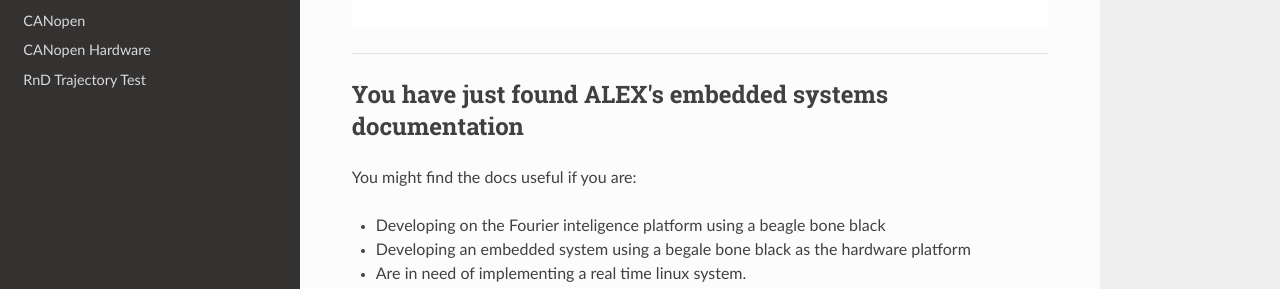
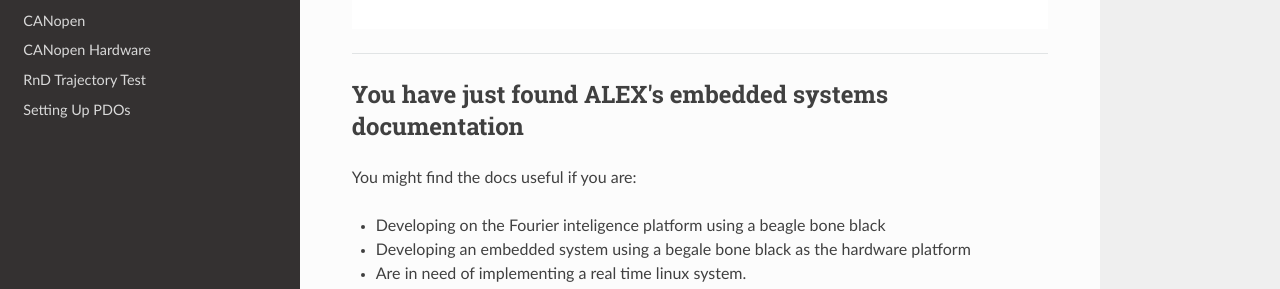
Before and after one commit to capstonealex/Embedded, an MkDocs documentation site: the page built from docs/index.md, in a window 1280 px wide. Shown: the part 566-855 px from the top of the page. Built offline with MkDocs 1.6.1, drawn with Linux system fonts in a browser that asks for light colours; nearby versions of some CDN libraries.

Commit message:
Added to menu page

```diff
--- a/mkdocs.yml
+++ b/mkdocs.yml
@@ -15,4 +15,5 @@ nav:
     - CANopen: canopen.md
     - CANopen Hardware: canopenHardware.md
     - RnD Trajectory Test: rnd_test.md
+    - Setting Up PDOs: PDOprotocol.md
   # - About: about.md
```
